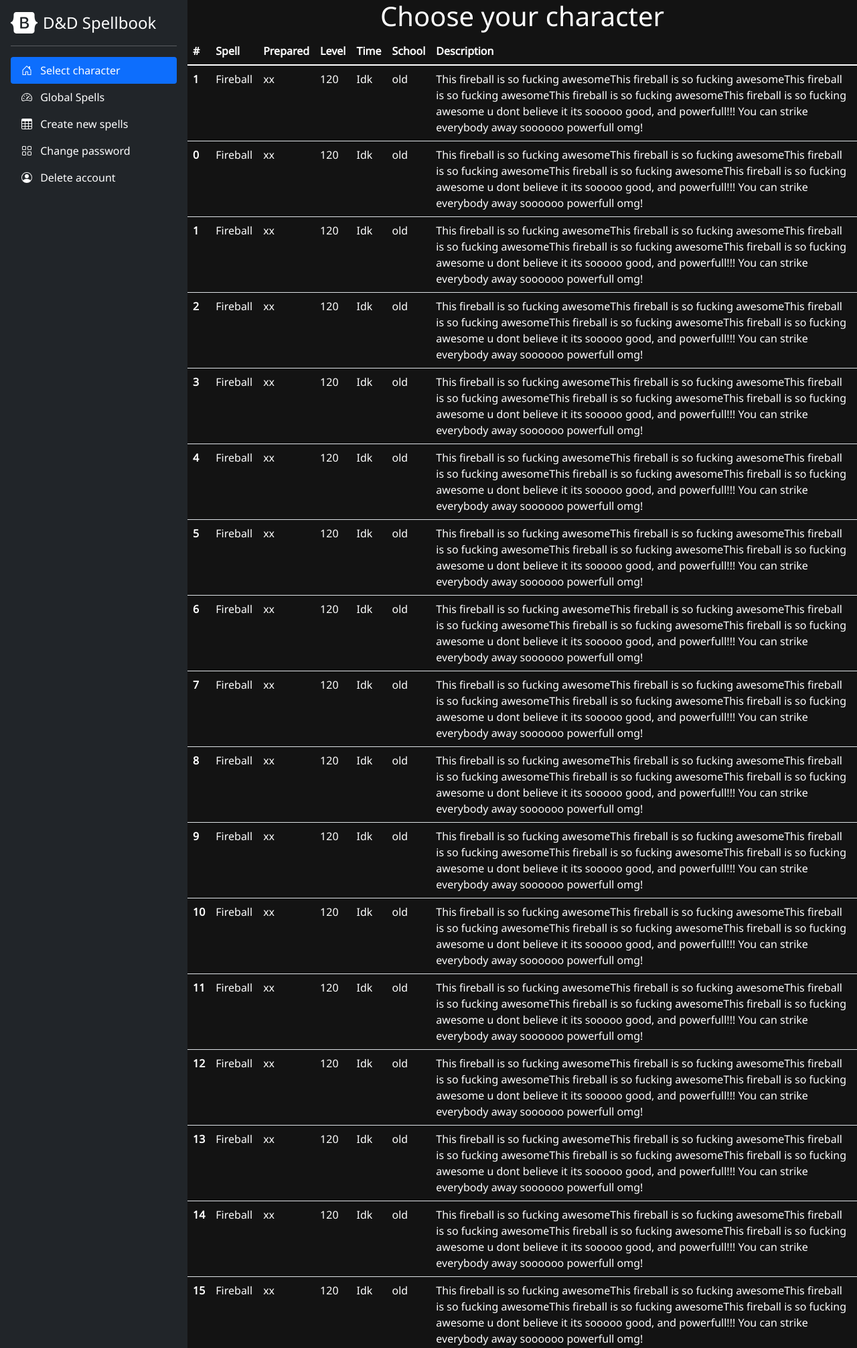
After one commit to Jan-DHBW/Web-App-Engineering, a PHP site: page /src/charspelllist.php in a window 1280 px wide. The commit adds this page. Shown: the top 2012 px of the page at 67% size. Run offline with PHP 8.4, Linux system fonts and the light colour scheme; some libraries are stand-ins or nearby versions.

Commit message:
create charspelllist.php
first steps

```diff
--- a/css/base.css
+++ b/css/base.css
@@ -35,3 +35,8 @@ body {
     overflow: auto;
     width: -webkit-fill-available;
 }
+
+#spelllist {
+    overflow: auto;
+    width: -webkit-fill-available;
+}
--- /dev/null
+++ b/src/charspelllist.php
@@ -0,0 +1,146 @@
+<!doctype html>
+<html lang="en">
+
+<head>
+    <meta charset="utf-8">
+    <meta name="viewport" content="width=device-width, initial-scale=1">
+
+    <!-- Bootstrap core CSS -->
+    <link href="https://getbootstrap.com/docs/5.1/dist/css/bootstrap.min.css" rel="stylesheet" integrity="sha384-1BmE4kWBq78iYhFldvKuhfTAU6auU8tT94WrHftjDbrCEXSU1oBoqyl2QvZ6jIW3" crossorigin="anonymous">
+
+    <!-- Custom styles for this template -->
+    <link href="../css/style_sidebar.css" rel="stylesheet">
+    <link href="../css/base.css" rel="stylesheet">
+
+</head>
+
+<body>
+
+    <svg xmlns="http://www.w3.org/2000/svg" style="display: none;">
+        <symbol id="bootstrap" viewBox="0 0 118 94">
+            <title>Bootstrap</title>
+            <path fill-rule="evenodd" clip-rule="evenodd" d="M24.509 0c-6.733 0-11.715 5.893-11.492 12.284.214 6.14-.064 14.092-2.066 20.577C8.943 39.365 5.547 43.485 0 44.014v5.972c5.547.529 8.943 4.649 10.951 11.153 2.002 6.485 2.28 14.437 2.066 20.577C12.794 88.106 17.776 94 24.51 94H93.5c6.733 0 11.714-5.893 11.491-12.284-.214-6.14.064-14.092 2.066-20.577 2.009-6.504 5.396-10.624 10.943-11.153v-5.972c-5.547-.529-8.934-4.649-10.943-11.153-2.002-6.484-2.28-14.437-2.066-20.577C105.214 5.894 100.233 0 93.5 0H24.508zM80 57.863C80 66.663 73.436 72 62.543 72H44a2 2 0 01-2-2V24a2 2 0 012-2h18.437c9.083 0 15.044 4.92 15.044 12.474 0 5.302-4.01 10.049-9.119 10.88v.277C75.317 46.394 80 51.21 80 57.863zM60.521 28.34H49.948v14.934h8.905c6.884 0 10.68-2.772 10.68-7.727 0-4.643-3.264-7.207-9.012-7.207zM49.948 49.2v16.458H60.91c7.167 0 10.964-2.876 10.964-8.281 0-5.406-3.903-8.178-11.425-8.178H49.948z">
+            </path>
+        </symbol>
+        <symbol id="home" viewBox="0 0 16 16">
+            <path d="M8.354 1.146a.5.5 0 0 0-.708 0l-6 6A.5.5 0 0 0 1.5 7.5v7a.5.5 0 0 0 .5.5h4.5a.5.5 0 0 0 .5-.5v-4h2v4a.5.5 0 0 0 .5.5H14a.5.5 0 0 0 .5-.5v-7a.5.5 0 0 0-.146-.354L13 5.793V2.5a.5.5 0 0 0-.5-.5h-1a.5.5 0 0 0-.5.5v1.293L8.354 1.146zM2.5 14V7.707l5.5-5.5 5.5 5.5V14H10v-4a.5.5 0 0 0-.5-.5h-3a.5.5 0 0 0-.5.5v4H2.5z" />
+        </symbol>
+        <symbol id="speedometer2" viewBox="0 0 16 16">
+            <path d="M8 4a.5.5 0 0 1 .5.5V6a.5.5 0 0 1-1 0V4.5A.5.5 0 0 1 8 4zM3.732 5.732a.5.5 0 0 1 .707 0l.915.914a.5.5 0 1 1-.708.708l-.914-.915a.5.5 0 0 1 0-.707zM2 10a.5.5 0 0 1 .5-.5h1.586a.5.5 0 0 1 0 1H2.5A.5.5 0 0 1 2 10zm9.5 0a.5.5 0 0 1 .5-.5h1.5a.5.5 0 0 1 0 1H12a.5.5 0 0 1-.5-.5zm.754-4.246a.389.389 0 0 0-.527-.02L7.547 9.31a.91.91 0 1 0 1.302 1.258l3.434-4.297a.389.389 0 0 0-.029-.518z" />
+            <path fill-rule="evenodd" d="M0 10a8 8 0 1 1 15.547 2.661c-.442 1.253-1.845 1.602-2.932 1.25C11.309 13.488 9.475 13 8 13c-1.474 0-3.31.488-4.615.911-1.087.352-2.49.003-2.932-1.25A7.988 7.988 0 0 1 0 10zm8-7a7 7 0 0 0-6.603 9.329c.203.575.923.876 1.68.63C4.397 12.533 6.358 12 8 12s3.604.532 4.923.96c.757.245 1.477-.056 1.68-.631A7 7 0 0 0 8 3z" />
+        </symbol>
+        <symbol id="table" viewBox="0 0 16 16">
+            <path d="M0 2a2 2 0 0 1 2-2h12a2 2 0 0 1 2 2v12a2 2 0 0 1-2 2H2a2 2 0 0 1-2-2V2zm15 2h-4v3h4V4zm0 4h-4v3h4V8zm0 4h-4v3h3a1 1 0 0 0 1-1v-2zm-5 3v-3H6v3h4zm-5 0v-3H1v2a1 1 0 0 0 1 1h3zm-4-4h4V8H1v3zm0-4h4V4H1v3zm5-3v3h4V4H6zm4 4H6v3h4V8z" />
+        </symbol>
+        <symbol id="people-circle" viewBox="0 0 16 16">
+            <path d="M11 6a3 3 0 1 1-6 0 3 3 0 0 1 6 0z" />
+            <path fill-rule="evenodd" d="M0 8a8 8 0 1 1 16 0A8 8 0 0 1 0 8zm8-7a7 7 0 0 0-5.468 11.37C3.242 11.226 4.805 10 8 10s4.757 1.225 5.468 2.37A7 7 0 0 0 8 1z" />
+        </symbol>
+        <symbol id="grid" viewBox="0 0 16 16">
+            <path d="M1 2.5A1.5 1.5 0 0 1 2.5 1h3A1.5 1.5 0 0 1 7 2.5v3A1.5 1.5 0 0 1 5.5 7h-3A1.5 1.5 0 0 1 1 5.5v-3zM2.5 2a.5.5 0 0 0-.5.5v3a.5.5 0 0 0 .5.5h3a.5.5 0 0 0 .5-.5v-3a.5.5 0 0 0-.5-.5h-3zm6.5.5A1.5 1.5 0 0 1 10.5 1h3A1.5 1.5 0 0 1 15 2.5v3A1.5 1.5 0 0 1 13.5 7h-3A1.5 1.5 0 0 1 9 5.5v-3zm1.5-.5a.5.5 0 0 0-.5.5v3a.5.5 0 0 0 .5.5h3a.5.5 0 0 0 .5-.5v-3a.5.5 0 0 0-.5-.5h-3zM1 10.5A1.5 1.5 0 0 1 2.5 9h3A1.5 1.5 0 0 1 7 10.5v3A1.5 1.5 0 0 1 5.5 15h-3A1.5 1.5 0 0 1 1 13.5v-3zm1.5-.5a.5.5 0 0 0-.5.5v3a.5.5 0 0 0 .5.5h3a.5.5 0 0 0 .5-.5v-3a.5.5 0 0 0-.5-.5h-3zm6.5.5A1.5 1.5 0 0 1 10.5 9h3a1.5 1.5 0 0 1 1.5 1.5v3a1.5 1.5 0 0 1-1.5 1.5h-3A1.5 1.5 0 0 1 9 13.5v-3zm1.5-.5a.5.5 0 0 0-.5.5v3a.5.5 0 0 0 .5.5h3a.5.5 0 0 0 .5-.5v-3a.5.5 0 0 0-.5-.5h-3z" />
+        </symbol>
+        <symbol id="collection" viewBox="0 0 16 16">
+            <path d="M2.5 3.5a.5.5 0 0 1 0-1h11a.5.5 0 0 1 0 1h-11zm2-2a.5.5 0 0 1 0-1h7a.5.5 0 0 1 0 1h-7zM0 13a1.5 1.5 0 0 0 1.5 1.5h13A1.5 1.5 0 0 0 16 13V6a1.5 1.5 0 0 0-1.5-1.5h-13A1.5 1.5 0 0 0 0 6v7zm1.5.5A.5.5 0 0 1 1 13V6a.5.5 0 0 1 .5-.5h13a.5.5 0 0 1 .5.5v7a.5.5 0 0 1-.5.5h-13z" />
+        </symbol>
+        <symbol id="calendar3" viewBox="0 0 16 16">
+            <path d="M14 0H2a2 2 0 0 0-2 2v12a2 2 0 0 0 2 2h12a2 2 0 0 0 2-2V2a2 2 0 0 0-2-2zM1 3.857C1 3.384 1.448 3 2 3h12c.552 0 1 .384 1 .857v10.286c0 .473-.448.857-1 .857H2c-.552 0-1-.384-1-.857V3.857z" />
+            <path d="M6.5 7a1 1 0 1 0 0-2 1 1 0 0 0 0 2zm3 0a1 1 0 1 0 0-2 1 1 0 0 0 0 2zm3 0a1 1 0 1 0 0-2 1 1 0 0 0 0 2zm-9 3a1 1 0 1 0 0-2 1 1 0 0 0 0 2zm3 0a1 1 0 1 0 0-2 1 1 0 0 0 0 2zm3 0a1 1 0 1 0 0-2 1 1 0 0 0 0 2zm3 0a1 1 0 1 0 0-2 1 1 0 0 0 0 2zm-9 3a1 1 0 1 0 0-2 1 1 0 0 0 0 2zm3 0a1 1 0 1 0 0-2 1 1 0 0 0 0 2zm3 0a1 1 0 1 0 0-2 1 1 0 0 0 0 2z" />
+        </symbol>
+        <symbol id="chat-quote-fill" viewBox="0 0 16 16">
+            <path d="M16 8c0 3.866-3.582 7-8 7a9.06 9.06 0 0 1-2.347-.306c-.584.296-1.925.864-4.181 1.234-.2.032-.352-.176-.273-.362.354-.836.674-1.95.77-2.966C.744 11.37 0 9.76 0 8c0-3.866 3.582-7 8-7s8 3.134 8 7zM7.194 6.766a1.688 1.688 0 0 0-.227-.272 1.467 1.467 0 0 0-.469-.324l-.008-.004A1.785 1.785 0 0 0 5.734 6C4.776 6 4 6.746 4 7.667c0 .92.776 1.666 1.734 1.666.343 0 .662-.095.931-.26-.137.389-.39.804-.81 1.22a.405.405 0 0 0 .011.59c.173.16.447.155.614-.01 1.334-1.329 1.37-2.758.941-3.706a2.461 2.461 0 0 0-.227-.4zM11 9.073c-.136.389-.39.804-.81 1.22a.405.405 0 0 0 .012.59c.172.16.446.155.613-.01 1.334-1.329 1.37-2.758.942-3.706a2.466 2.466 0 0 0-.228-.4 1.686 1.686 0 0 0-.227-.273 1.466 1.466 0 0 0-.469-.324l-.008-.004A1.785 1.785 0 0 0 10.07 6c-.957 0-1.734.746-1.734 1.667 0 .92.777 1.666 1.734 1.666.343 0 .662-.095.931-.26z" />
+        </symbol>
+        <symbol id="cpu-fill" viewBox="0 0 16 16">
+            <path d="M6.5 6a.5.5 0 0 0-.5.5v3a.5.5 0 0 0 .5.5h3a.5.5 0 0 0 .5-.5v-3a.5.5 0 0 0-.5-.5h-3z" />
+            <path d="M5.5.5a.5.5 0 0 0-1 0V2A2.5 2.5 0 0 0 2 4.5H.5a.5.5 0 0 0 0 1H2v1H.5a.5.5 0 0 0 0 1H2v1H.5a.5.5 0 0 0 0 1H2v1H.5a.5.5 0 0 0 0 1H2A2.5 2.5 0 0 0 4.5 14v1.5a.5.5 0 0 0 1 0V14h1v1.5a.5.5 0 0 0 1 0V14h1v1.5a.5.5 0 0 0 1 0V14h1v1.5a.5.5 0 0 0 1 0V14a2.5 2.5 0 0 0 2.5-2.5h1.5a.5.5 0 0 0 0-1H14v-1h1.5a.5.5 0 0 0 0-1H14v-1h1.5a.5.5 0 0 0 0-1H14v-1h1.5a.5.5 0 0 0 0-1H14A2.5 2.5 0 0 0 11.5 2V.5a.5.5 0 0 0-1 0V2h-1V.5a.5.5 0 0 0-1 0V2h-1V.5a.5.5 0 0 0-1 0V2h-1V.5zm1 4.5h3A1.5 1.5 0 0 1 11 6.5v3A1.5 1.5 0 0 1 9.5 11h-3A1.5 1.5 0 0 1 5 9.5v-3A1.5 1.5 0 0 1 6.5 5z" />
+        </symbol>
+        <symbol id="gear-fill" viewBox="0 0 16 16">
+            <path d="M9.405 1.05c-.413-1.4-2.397-1.4-2.81 0l-.1.34a1.464 1.464 0 0 1-2.105.872l-.31-.17c-1.283-.698-2.686.705-1.987 1.987l.169.311c.446.82.023 1.841-.872 2.105l-.34.1c-1.4.413-1.4 2.397 0 2.81l.34.1a1.464 1.464 0 0 1 .872 2.105l-.17.31c-.698 1.283.705 2.686 1.987 1.987l.311-.169a1.464 1.464 0 0 1 2.105.872l.1.34c.413 1.4 2.397 1.4 2.81 0l.1-.34a1.464 1.464 0 0 1 2.105-.872l.31.17c1.283.698 2.686-.705 1.987-1.987l-.169-.311a1.464 1.464 0 0 1 .872-2.105l.34-.1c1.4-.413 1.4-2.397 0-2.81l-.34-.1a1.464 1.464 0 0 1-.872-2.105l.17-.31c.698-1.283-.705-2.686-1.987-1.987l-.311.169a1.464 1.464 0 0 1-2.105-.872l-.1-.34zM8 10.93a2.929 2.929 0 1 1 0-5.86 2.929 2.929 0 0 1 0 5.858z" />
+        </symbol>
+        <symbol id="speedometer" viewBox="0 0 16 16">
+            <path d="M8 2a.5.5 0 0 1 .5.5V4a.5.5 0 0 1-1 0V2.5A.5.5 0 0 1 8 2zM3.732 3.732a.5.5 0 0 1 .707 0l.915.914a.5.5 0 1 1-.708.708l-.914-.915a.5.5 0 0 1 0-.707zM2 8a.5.5 0 0 1 .5-.5h1.586a.5.5 0 0 1 0 1H2.5A.5.5 0 0 1 2 8zm9.5 0a.5.5 0 0 1 .5-.5h1.5a.5.5 0 0 1 0 1H12a.5.5 0 0 1-.5-.5zm.754-4.246a.389.389 0 0 0-.527-.02L7.547 7.31A.91.91 0 1 0 8.85 8.569l3.434-4.297a.389.389 0 0 0-.029-.518z" />
+            <path fill-rule="evenodd" d="M6.664 15.889A8 8 0 1 1 9.336.11a8 8 0 0 1-2.672 15.78zm-4.665-4.283A11.945 11.945 0 0 1 8 10c2.186 0 4.236.585 6.001 1.606a7 7 0 1 0-12.002 0z" />
+        </symbol>
+        <symbol id="toggles2" viewBox="0 0 16 16">
+            <path d="M9.465 10H12a2 2 0 1 1 0 4H9.465c.34-.588.535-1.271.535-2 0-.729-.195-1.412-.535-2z" />
+            <path d="M6 15a3 3 0 1 0 0-6 3 3 0 0 0 0 6zm0 1a4 4 0 1 1 0-8 4 4 0 0 1 0 8zm.535-10a3.975 3.975 0 0 1-.409-1H4a1 1 0 0 1 0-2h2.126c.091-.355.23-.69.41-1H4a2 2 0 1 0 0 4h2.535z" />
+            <path d="M14 4a4 4 0 1 1-8 0 4 4 0 0 1 8 0z" />
+        </symbol>
+        <symbol id="tools" viewBox="0 0 16 16">
+            <path d="M1 0L0 1l2.2 3.081a1 1 0 0 0 .815.419h.07a1 1 0 0 1 .708.293l2.675 2.675-2.617 2.654A3.003 3.003 0 0 0 0 13a3 3 0 1 0 5.878-.851l2.654-2.617.968.968-.305.914a1 1 0 0 0 .242 1.023l3.356 3.356a1 1 0 0 0 1.414 0l1.586-1.586a1 1 0 0 0 0-1.414l-3.356-3.356a1 1 0 0 0-1.023-.242L10.5 9.5l-.96-.96 2.68-2.643A3.005 3.005 0 0 0 16 3c0-.269-.035-.53-.102-.777l-2.14 2.141L12 4l-.364-1.757L13.777.102a3 3 0 0 0-3.675 3.68L7.462 6.46 4.793 3.793a1 1 0 0 1-.293-.707v-.071a1 1 0 0 0-.419-.814L1 0zm9.646 10.646a.5.5 0 0 1 .708 0l3 3a.5.5 0 0 1-.708.708l-3-3a.5.5 0 0 1 0-.708zM3 11l.471.242.529.026.287.445.445.287.026.529L5 13l-.242.471-.026.529-.445.287-.287.445-.529.026L3 15l-.471-.242L2 14.732l-.287-.445L1.268 14l-.026-.529L1 13l.242-.471.026-.529.445-.287.287-.445.529-.026L3 11z" />
+        </symbol>
+        <symbol id="chevron-right" viewBox="0 0 16 16">
+            <path fill-rule="evenodd" d="M4.646 1.646a.5.5 0 0 1 .708 0l6 6a.5.5 0 0 1 0 .708l-6 6a.5.5 0 0 1-.708-.708L10.293 8 4.646 2.354a.5.5 0 0 1 0-.708z" />
+        </symbol>
+        <symbol id="geo-fill" viewBox="0 0 16 16">
+            <path fill-rule="evenodd" d="M4 4a4 4 0 1 1 4.5 3.969V13.5a.5.5 0 0 1-1 0V7.97A4 4 0 0 1 4 3.999zm2.493 8.574a.5.5 0 0 1-.411.575c-.712.118-1.28.295-1.655.493a1.319 1.319 0 0 0-.37.265.301.301 0 0 0-.057.09V14l.002.008a.147.147 0 0 0 .016.033.617.617 0 0 0 .145.15c.165.13.435.27.813.395.751.25 1.82.414 3.024.414s2.273-.163 3.024-.414c.378-.126.648-.265.813-.395a.619.619 0 0 0 .146-.15.148.148 0 0 0 .015-.033L12 14v-.004a.301.301 0 0 0-.057-.09 1.318 1.318 0 0 0-.37-.264c-.376-.198-.943-.375-1.655-.493a.5.5 0 1 1 .164-.986c.77.127 1.452.328 1.957.594C12.5 13 13 13.4 13 14c0 .426-.26.752-.544.977-.29.228-.68.413-1.116.558-.878.293-2.059.465-3.34.465-1.281 0-2.462-.172-3.34-.465-.436-.145-.826-.33-1.116-.558C3.26 14.752 3 14.426 3 14c0-.599.5-1 .961-1.243.505-.266 1.187-.467 1.957-.594a.5.5 0 0 1 .575.411z" />
+        </symbol>
+    </svg>
+
+    <main>
+        <?php
+        include("inc/sidebar.html");
+        ?>
+
+        <div id="spelllist">
+            <h1>
+                <center>Choose your character</center>
+            </h1>
+            <table class="table text-white">
+                <thead>
+                    <tr>
+                        <th scope="col">#</th>
+                        <th scope="col">Spell</th>
+                        <th scope="col">Prepared</th>
+                        <th scope="col">Level</th>
+                        <th scope="col">Time</th>
+                        <th scope="col">School</th>
+                        <th scope="col">Description</th>
+                    </tr>
+                </thead>
+                <tbody>
+                    <tr>
+                        <th scope="row">1</th>
+                        <td>Fireball</td>
+                        <td>xx</td>
+                        <td>120</td>
+                        <td>Idk</td>
+                        <td>old</td>
+                        <td>This fireball is so fucking awesomeThis fireball is so fucking awesomeThis fireball is so fucking awesomeThis fireball is so fucking awesomeThis fireball is so fucking awesome u dont believe it its sooooo good, and powerfull!!! You can strike everybody away soooooo powerfull omg!</td>
+                    </tr>
+
+                    <?php
+                    for ($i = 0; $i <= 20; $i++) {
+                    ?>
+                        <tr>
+                            <th scope="row">
+                                <?php echo $i; ?>
+                            </th>
+                            <td>Fireball</td>
+                            <td>xx</td>
+                            <td>120</td>
+                            <td>Idk</td>
+                            <td>old</td>
+                            <td>This fireball is so fucking awesomeThis fireball is so fucking awesomeThis fireball is so fucking awesomeThis fireball is so fucking awesomeThis fireball is so fucking awesome u dont believe it its sooooo good, and powerfull!!! You can strike everybody away soooooo powerfull omg!</td>
+                        </tr>
+                    <?php
+                    }
+                    ?>
+
+                </tbody>
+            </table>
+        </div>
+        <div>
+
+        </div>
+    </main>
+
+
+
+    <script src="https://getbootstrap.com/docs/5.1/dist/js/bootstrap.bundle.min.js" integrity="sha384-ka7Sk0Gln4gmtz2MlQnikT1wXgYsOg+OMhuP+IlRH9sENBO0LRn5q+8nbTov4+1p" crossorigin="anonymous">
+    </script>
+
+    <script src="https://getbootstrap.com/docs/5.1/examples/sidebars/sidebars.js"></script>
+    <script src="scripts/sidebar.js"></script>
+</body>
+
+</html>
```
